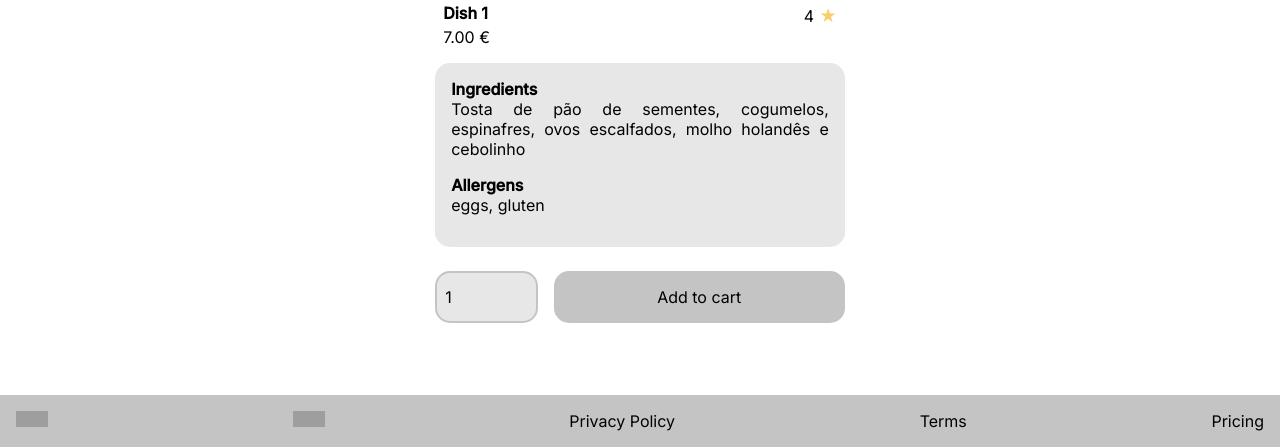
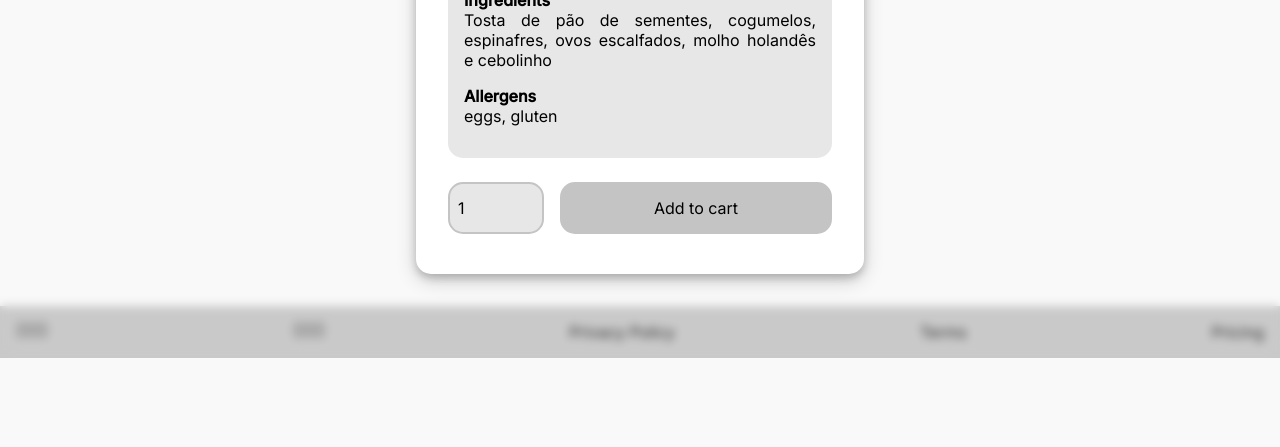
Before and after one commit to milenaaluisa/feup-ltw-FoodConnection, a PHP site: page /html/dish.php in a window 1280 px wide. Shown: the part 442-889 px from the top of the page. After the commit the page ends 800 px from the top, so only its background shows below. Run offline with PHP 8.4, Linux system fonts and the light colour scheme; grey boxes are pictures that could not be loaded.

Commit message:
Added blur effect on dish main page

```diff
--- a/css/dish.css
+++ b/css/dish.css
@@ -4,7 +4,7 @@
 
 /*-------------STYLE----------------*/
 #dishes > article {
-    width: 40%;
+    width: 35%;
     margin: 0 auto;
 }
 
@@ -27,8 +27,25 @@
     width: 100%;
 }
 
-#dishes > article > form > button{
+#dishes > article > form > button {
     width: 100%;
+}
+
+#dishes {
+    position: fixed;
+    display: flex;
+    align-items: center;
+    top: 0;     left: 0;
+    width: 100vw;   height: 100vh;
+    background-color: rgba(225, 225, 225, 0.2);
+    backdrop-filter: blur(5px);
+}
+
+#dishes > article {
+    padding: 2em;
+    background-color: white;
+    border-radius: var(--default-border-radius);
+    box-shadow:0 4px 8px 0 rgba(0, 0, 0, 0.2), 0 6px 20px 0 rgba(0, 0, 0, 0.19);
 }/*----------------------------------*/
 
 
```
